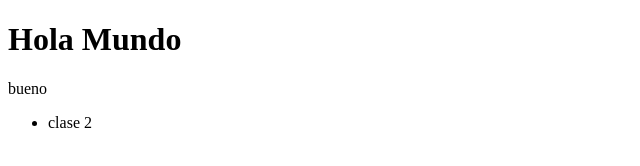
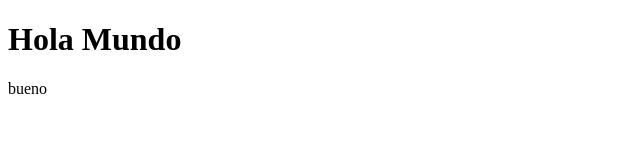
Before and after one commit to EzequielDW23/test2, a plain HTML site: page index.html in a window 1280 px wide. Shown: the full height of the page, 0-640 px from the left. Drawn offline with Linux system fonts and the light colour scheme.

Commit message:
creando rama clase 2

```diff
--- a/index.html
+++ b/index.html
@@ -8,8 +8,5 @@
 <body>
     <h1>Hola Mundo</h1>
     <p>bueno</p>
-    <ul>
-        <li>clase 2</li>
-    </ul>
 </body>
 </html>
```
